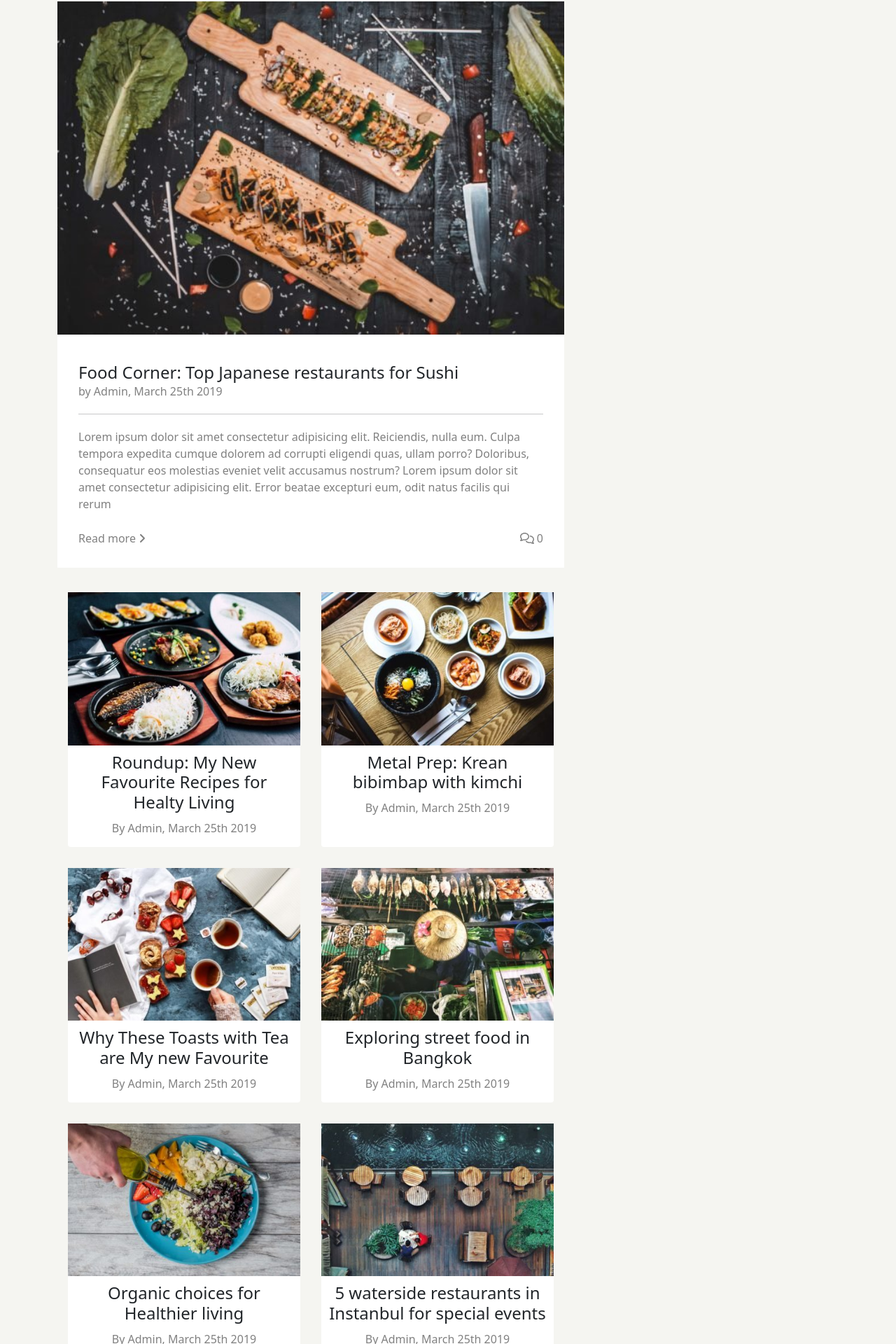
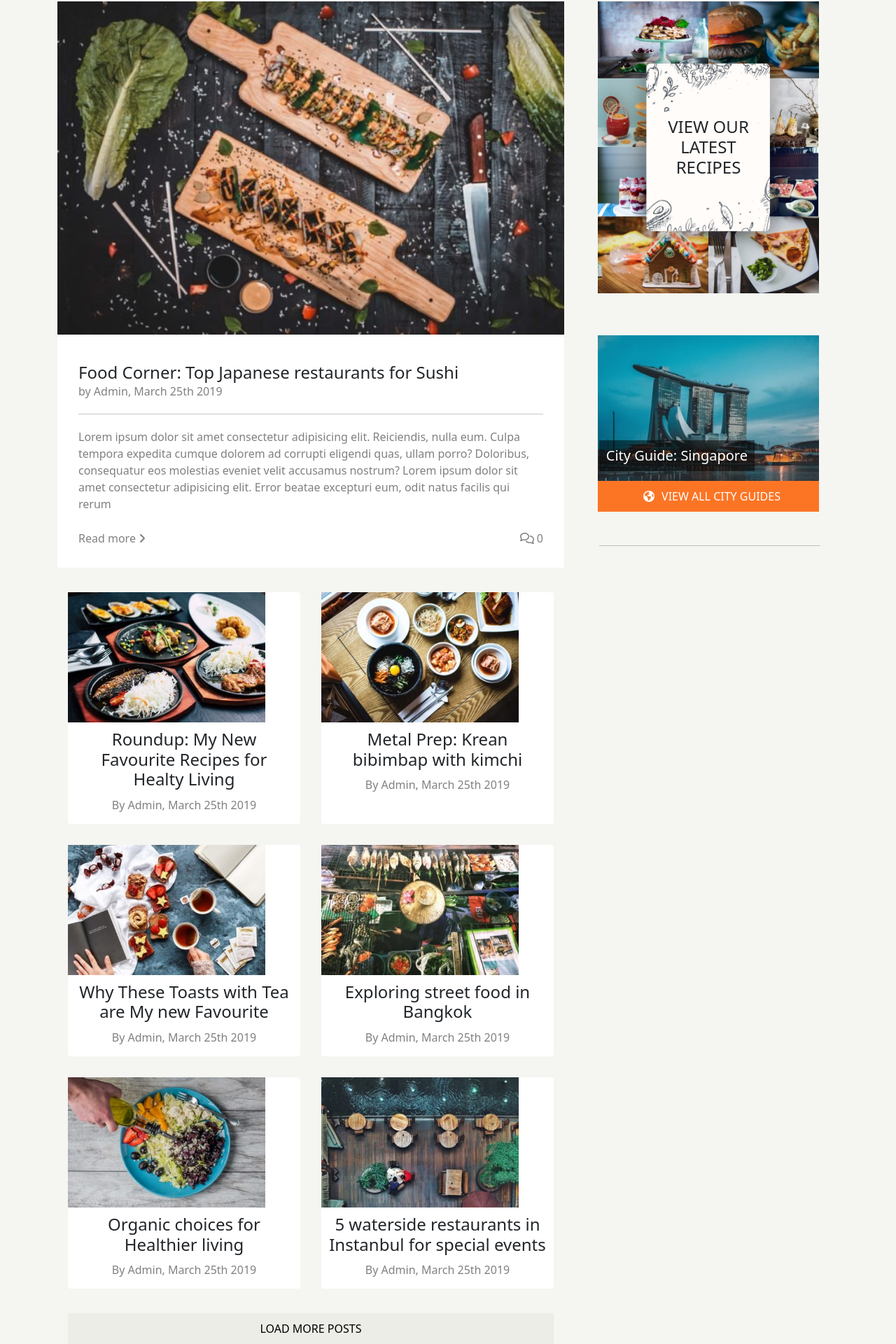
Before and after one commit to SimonCook99/proj-html-vuejs, a Vue app: page / in a window 1280 px wide. Shown: the part 3521-5441 px from the top of the page at 70% size. Built offline with nearby package versions, Linux system fonts and the light colour scheme.

Commit message:
Seconda colonna social-blog

```diff
--- a/src/components/SCSS/general.scss
+++ b/src/components/SCSS/general.scss
@@ -19,6 +19,10 @@ button{
     text-transform: uppercase;
 }
 
+button.grey{
+    background-color: $mainButtonColor;
+}
+
 p{
     color: grey;
 }
--- a/src/components/main/mainSocialBlog.vue
+++ b/src/components/main/mainSocialBlog.vue
@@ -48,11 +48,41 @@
 
                 </div>
 
+                <button id="load" class="grey">Load more posts</button>
+
             </div>
+            <!--fine prima macrocolonna-->
 
+            <!--inizio seconda macrocolonna-->
             <div class="col-4">
 
+                <div class="recipes">
+                    <img class="recipes" src="../../assets/img/cadvert.jpg" alt="ad recipes">
+                    <h4>View our latest recipes</h4>
+                </div>
+
+                <div class="city-guide">
+                    <img src="../../assets/img/singapore-featured-image-400x263.jpg" alt="">
+
+                    <h3>City Guide: Singapore</h3>
+
+                    <button>
+                        <i class="fa-solid fa-earth-americas"></i>
+                        <span class="text-uppercase">View all city guides</span>
+                    </button>
+
+                    <hr class="my-5">
+                </div>
+
+
+
+
+
+
+
             </div>
+            <!--fine seconda macrocolonna-->
+
         </div>
 
     </section>
@@ -76,6 +106,10 @@
 <style scoped lang="scss">
 
     @import "../SCSS/general.scss";
+
+    img{
+        width: 85%;
+    }
 
     .social-blog{
         position: relative;
@@ -136,6 +170,54 @@
                 }
             }
         }
+
+        #load{
+            position: relative;
+            width: calc(100% - 50px);
+            margin-left: 15px;
+            color: black;
+        }
+
+
+        .col-4{
+            text-align: center;
+
+            .recipes{
+                margin-bottom: 30px;
+                position: relative;
+
+                h4{
+                    position: absolute;
+                    top: 37%;
+                    left: 50%;
+                    transform: translate(-50%);
+                    padding: 0px 30px;
+                    text-transform: uppercase;
+                }
+            }
+
+            .city-guide{
+                position: relative;
+
+                h3{
+                    position: absolute;
+                    top: 50%;
+                    left: 8%;
+                    color: white;
+                    background-color: rgba(0,0,0,0.5);
+                    padding: 10px;
+                    font-size: 20px;
+                }
+
+                button, hr{
+                    position: relative;
+                    width: 85%;
+                }
+                hr{
+                    left: 8%;
+                }
+            }
+        }
     }
 
 
```
Also changed, not shown: src/assets/img/cadvert.jpg (renamed from src/assets/img/ad-bg.jpg).
